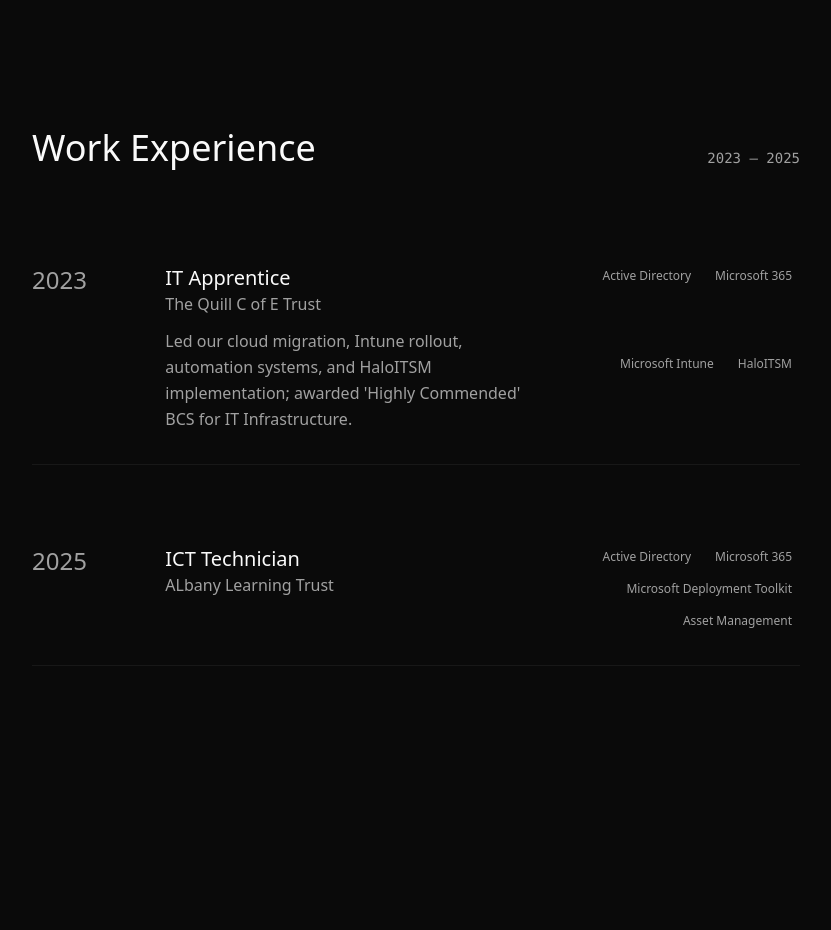
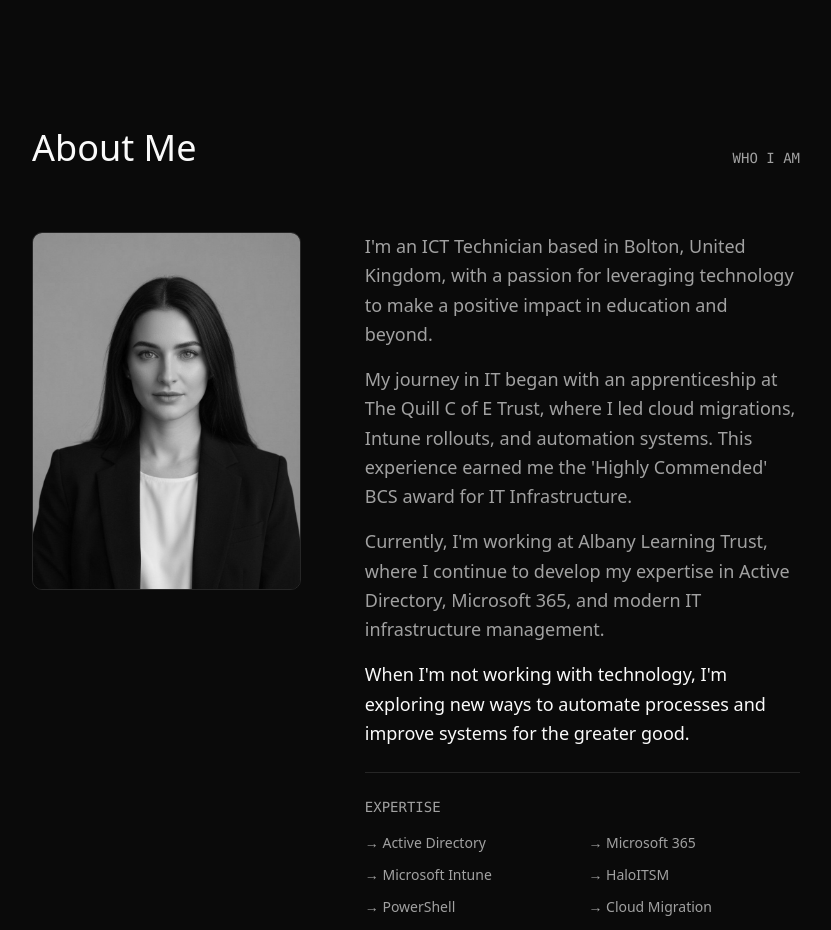
Before and after one commit to zakfarnworth23/farnworthdotorguk25, a Next.js app: page / in a window 1280 px wide. Shown: the part 800-1730 px from the top of the page, without its empty margins (224-1055 px from the left). Built offline with nearby package versions, Linux system fonts and the light colour scheme.

Commit message:
feat: add About Me section with photo placeholder
Include minimalist About Me section with grayscale photo transition.

#VERCEL_SKIP

Co-authored-by: Zak Farnworth <130570087+zakfarnworth23@users.noreply.github.com>

```diff
--- a/app/page.tsx
+++ b/app/page.tsx
@@ -40,7 +40,7 @@ export default function Home() {
     <div className="min-h-screen bg-background text-foreground relative">
       <nav className="fixed left-8 top-1/2 -translate-y-1/2 z-10 hidden lg:block">
         <div className="flex flex-col gap-4">
-          {["intro", "work", "thoughts", "connect"].map((section) => (
+          {["intro", "about", "work", "thoughts", "connect"].map((section) => (
             <button
               key={section}
               onClick={() => document.getElementById(section)?.scrollIntoView({ behavior: "smooth" })}
@@ -114,8 +114,78 @@ export default function Home() {
         </header>
 
         <section
+          id="about"
+          ref={(el) => (sectionsRef.current[1] = el)}
+          className="min-h-screen py-20 sm:py-32 opacity-0"
+        >
+          <div className="space-y-12 sm:space-y-16">
+            <div className="flex flex-col sm:flex-row sm:items-end sm:justify-between gap-4">
+              <h2 className="text-3xl sm:text-4xl font-light">About Me</h2>
+              <div className="text-sm text-muted-foreground font-mono">WHO I AM</div>
+            </div>
+
+            <div className="grid lg:grid-cols-5 gap-12 sm:gap-16">
+              <div className="lg:col-span-2 flex items-start">
+                <div className="relative w-full aspect-[3/4] overflow-hidden rounded-lg border border-border">
+                  <img
+                    src="/professional-portrait-photo-minimalist.jpg"
+                    alt="Zak Farnworth"
+                    className="w-full h-full object-cover grayscale hover:grayscale-0 transition-all duration-700"
+                  />
+                </div>
+              </div>
+
+              <div className="lg:col-span-3 space-y-6">
+                <div className="space-y-4 text-lg text-muted-foreground leading-relaxed">
+                  <p>
+                    I'm an ICT Technician based in Bolton, United Kingdom, with a passion for leveraging technology to
+                    make a positive impact in education and beyond.
+                  </p>
+                  <p>
+                    My journey in IT began with an apprenticeship at The Quill C of E Trust, where I led cloud
+                    migrations, Intune rollouts, and automation systems. This experience earned me the 'Highly
+                    Commended' BCS award for IT Infrastructure.
+                  </p>
+                  <p>
+                    Currently, I'm working at Albany Learning Trust, where I continue to develop my expertise in Active
+                    Directory, Microsoft 365, and modern IT infrastructure management.
+                  </p>
+                  <p className="text-foreground">
+                    When I'm not working with technology, I'm exploring new ways to automate processes and improve
+                    systems for the greater good.
+                  </p>
+                </div>
+
+                <div className="pt-6 border-t border-border">
+                  <div className="text-sm text-muted-foreground font-mono mb-4">EXPERTISE</div>
+                  <div className="grid grid-cols-2 gap-3">
+                    {[
+                      "Active Directory",
+                      "Microsoft 365",
+                      "Microsoft Intune",
+                      "HaloITSM",
+                      "PowerShell",
+                      "Cloud Migration",
+                      "Automation",
+                      "IT Infrastructure",
+                    ].map((skill) => (
+                      <div
+                        key={skill}
+                        className="text-sm text-muted-foreground hover:text-foreground transition-colors duration-300"
+                      >
+                        → {skill}
+                      </div>
+                    ))}
+                  </div>
+                </div>
+              </div>
+            </div>
+          </div>
+        </section>
+
+        <section
           id="work"
-          ref={(el) => (sectionsRef.current[1] = el)}
+          ref={(el) => (sectionsRef.current[2] = el)}
           className="min-h-screen py-20 sm:py-32 opacity-0"
         >
           <div className="space-y-12 sm:space-y-16">
@@ -130,7 +200,8 @@ export default function Home() {
                   year: "2023",
                   role: "IT Apprentice",
                   company: "The Quill C of E Trust",
-                  description: "Led our cloud migration, Intune rollout, automation systems, and HaloITSM implementation; awarded 'Highly Commended' BCS for IT Infrastructure.",
+                  description:
+                    "Led our cloud migration, Intune rollout, automation systems, and HaloITSM implementation; awarded 'Highly Commended' BCS for IT Infrastructure.",
                   tech: ["Active Directory", "Microsoft 365", "Microsoft Intune", "HaloITSM"],
                 },
                 {
@@ -139,7 +210,7 @@ export default function Home() {
                   company: "ALbany Learning Trust",
                   description: "",
                   tech: ["Active Directory", "Microsoft 365", "Microsoft Deployment Toolkit", "Asset Management"],
-                }
+                },
               ].map((job, index) => (
                 <div
                   key={index}
@@ -211,7 +282,11 @@ export default function Home() {
                 {[
                   { name: "LinkedIn", handle: "zakfarnworth", url: "https://www.linkedin.com/in/zakfarnworth" },
                   { name: "GitHub", handle: "@zakfarnworth23", url: "https://github.com/zakfarnworth23" },
-                  { name: "Instagram", handle: "@zakfarnworthofficial", url: "https://www.instagram.com/zakfarnworthofficial?igsh=MWQ0MnZqcGtxcjhnYw%3D%3D&utm_source=qr" }
+                  {
+                    name: "Instagram",
+                    handle: "@zakfarnworthofficial",
+                    url: "https://www.instagram.com/zakfarnworthofficial?igsh=MWQ0MnZqcGtxcjhnYw%3D%3D&utm_source=qr",
+                  },
                 ].map((social) => (
                   <Link
                     key={social.name}
```
Also changed, not shown: public/professional-portrait-photo-minimalist.jpg (added).
